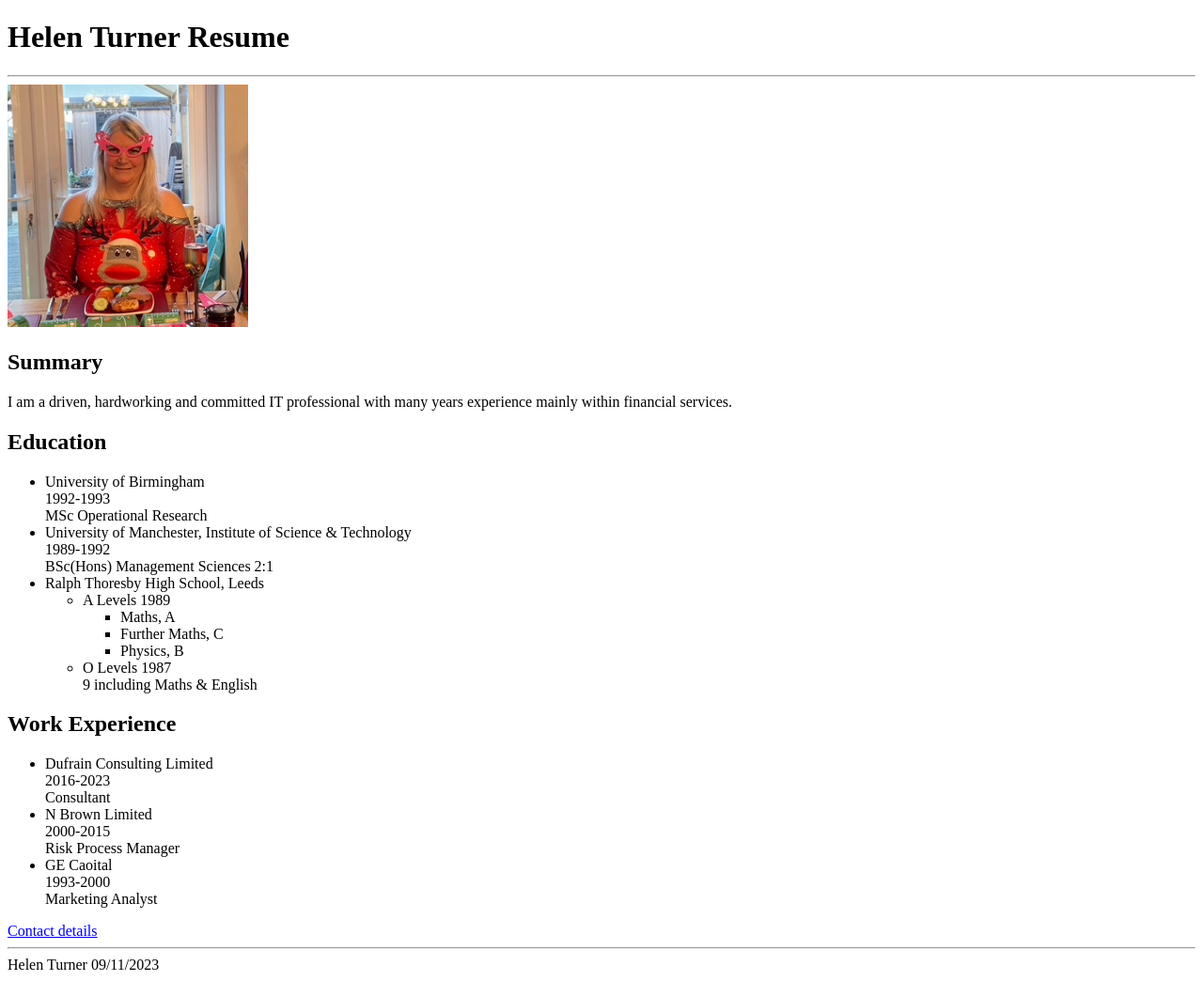
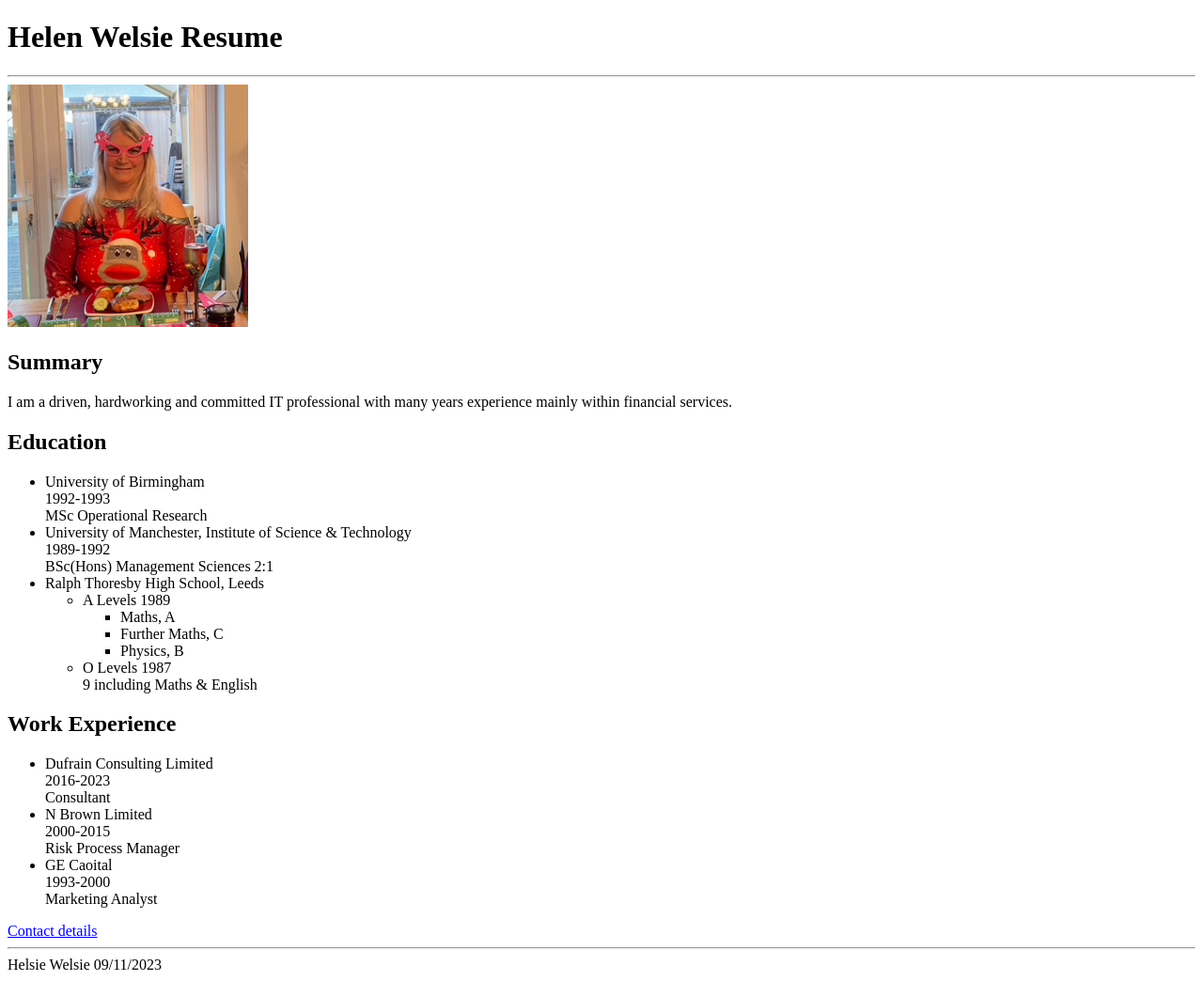
Before and after one commit to HelsieTu/Capstone, a plain HTML site: page index.html in a window 1280 px wide. Shown: the whole page at 94% size. Drawn offline with Linux system fonts and the light colour scheme.

Commit message:
Update index.html
changed name

```diff
--- a/index.html
+++ b/index.html
@@ -5,7 +5,7 @@
 </head>
 
 <body>
-    <h1>Helen Turner Resume</h1>
+    <h1>Helen Welsie Resume</h1>
     <hr/>
     <img src="./assets/images/HT Profile Picture.png" alt="Photo of Helen Turner">
     <h2>Summary</h2>
@@ -54,4 +54,4 @@
 
 </body>
 <hr/>
-<footer>Helen Turner 09/11/2023</footer>
+<footer>Helsie Welsie 09/11/2023</footer>
```
